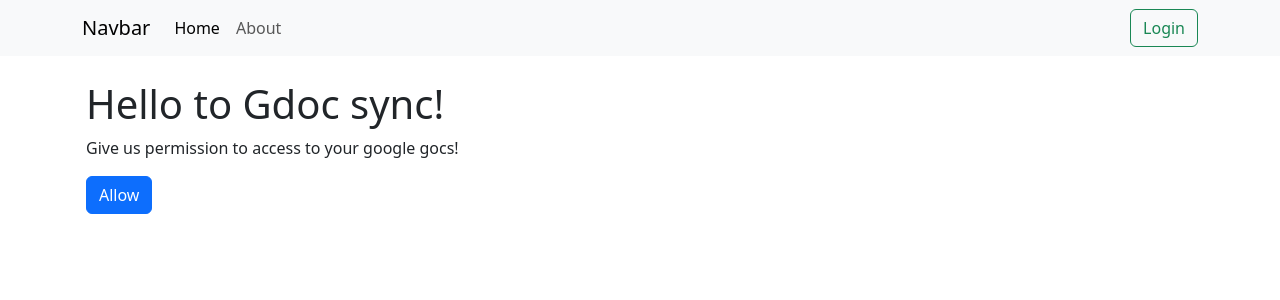
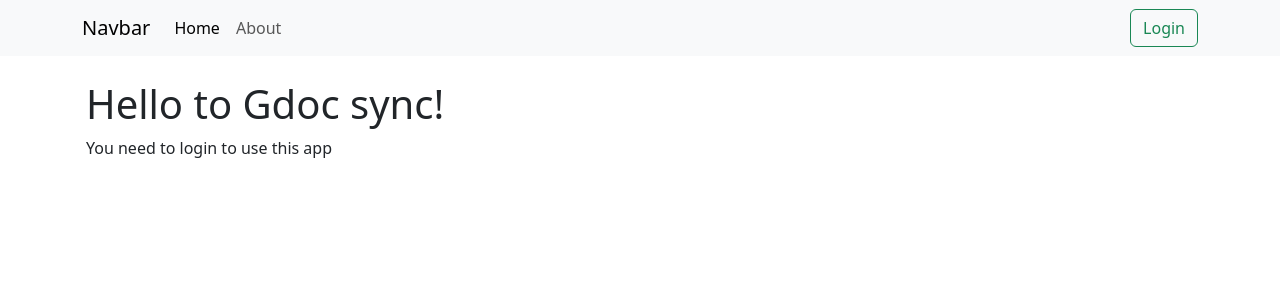
Before and after one commit to coldens/gdocs-sync-md, a React (Vite) app in the folder frontend/: page / in a window 1280 px wide. Shown: the top 300 px of the page. Built offline with nearby package versions, Linux system fonts and the light colour scheme; no server answers.

Commit message:
added login constrain

```diff
--- a/frontend/src/pages/App.tsx
+++ b/frontend/src/pages/App.tsx
@@ -6,12 +6,14 @@ import {
 import AddDocumentForm from '../components/AddDocumentForm';
 import AllowDocs from '../components/AllowDocs';
 import { useDocs } from '../hooks/useDocs';
+import { useAuth } from '../hooks/useAuth';
 
 function App() {
   const functions = getFunctions();
   connectFunctionsEmulator(functions, '127.0.0.1', 5001);
 
   const { credentials } = useDocs();
+  const auth = useAuth();
   httpsCallable(functions, 'getDocs');
 
   const onSubmit: React.FormEventHandler = (event) => {
@@ -22,7 +24,15 @@ function App() {
     <div className="row">
       <h1>Hello to Gdoc sync!</h1>
 
-      {credentials ? <AddDocumentForm {...{ onSubmit }} /> : <AllowDocs />}
+      {auth.isLogged ? (
+        <>
+          {credentials ? <AddDocumentForm {...{ onSubmit }} /> : <AllowDocs />}
+        </>
+      ) : (
+        <>
+          <p>You need to login to use this app</p>
+        </>
+      )}
     </div>
   );
 }
```
